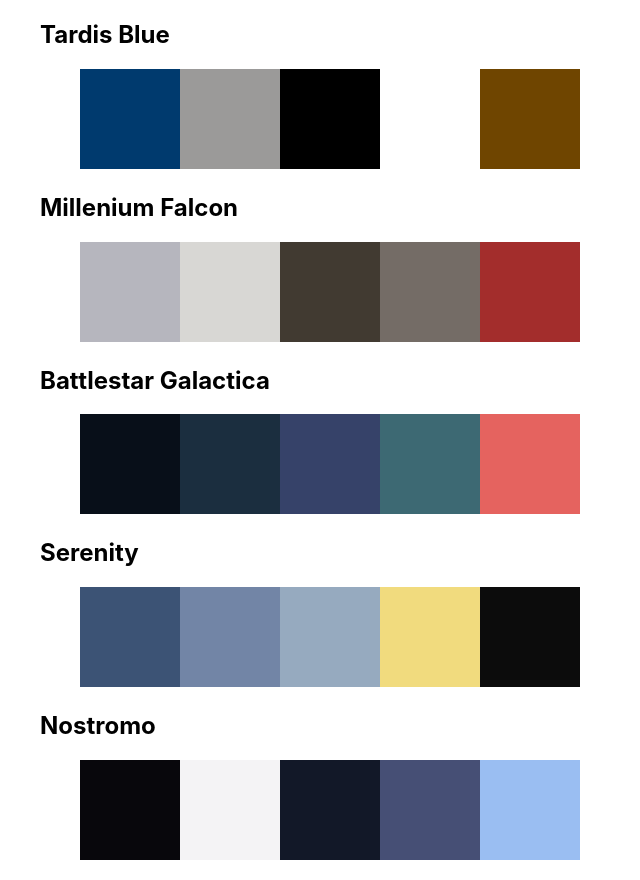
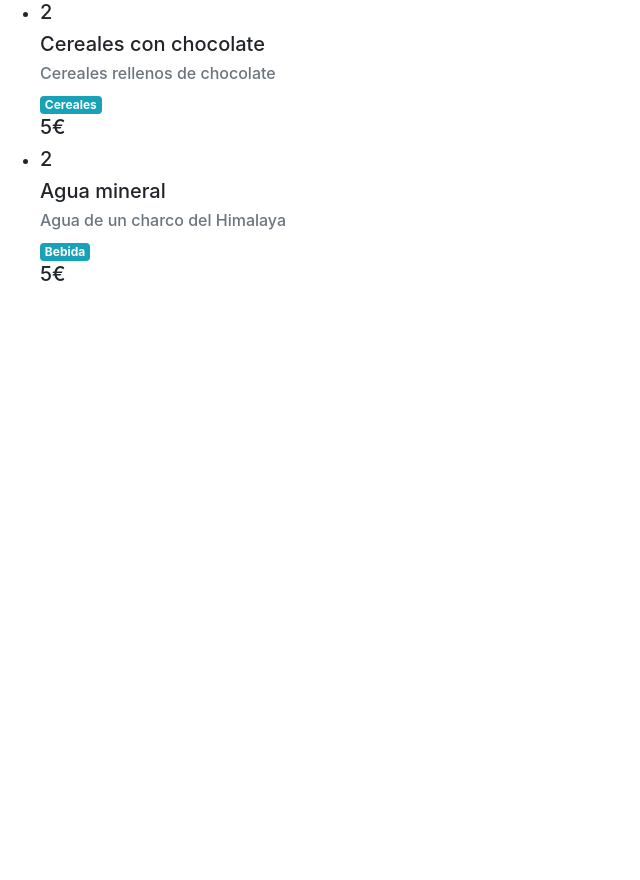
Before and after one commit to anniavdc/react-practice, a React (Create React App) app: page / in a window 1280 px wide. Shown: the whole page, without its empty margins (0-640 px from the left). After the commit the page ends 800 px from the top, so only its background shows below. Built offline with nearby package versions, Linux system fonts and the light colour scheme.

Commit message:
Add second exercise with arrays

```diff
--- a/public/index.html
+++ b/public/index.html
@@ -10,6 +10,7 @@
       user's mobile device or desktop. See https://developers.google.com/web/fundamentals/web-app-manifest/
     -->
     <link rel="manifest" href="%PUBLIC_URL%/manifest.json" />
+    <link rel="stylesheet" href="https://stackpath.bootstrapcdn.com/bootstrap/4.3.1/css/bootstrap.min.css" integrity="sha384-ggOyR0iXCbMQv3Xipma34MD+dH/1fQ784/j6cY/iJTQUOhcWr7x9JvoRxT2MZw1T" crossorigin="anonymous">
     <!--
       Notice the use of %PUBLIC_URL% in the tags above.
       It will be replaced with the URL of the `public` folder during the build.
--- /dev/null
+++ b/src/App2.js
@@ -0,0 +1,49 @@
+import React from "react";
+import App2Item from './App2Item';
+
+const items = [
+  {
+    name: "Cereales con chocolate",
+    description: "Cereales rellenos de chocolate",
+    quantity: 2,
+    category: "Cereales",
+    price: 5
+  },
+  {
+    name: "Hamburguesa con queso",
+    description: "Hamburguesa rica y saludable",
+    quantity: 1,
+    category: "Fast-food",
+    price: 15
+  },
+  {
+    name: "Agua mineral",
+    description: "Agua de un charco del Himalaya",
+    quantity: 2,
+    category: "Bebida",
+    price: 5
+  }
+];
+
+class App2 extends React.Component {
+    render() {
+      return (
+        <ul className="item-list">
+        {items
+        .filter(item=>(item.price<10))
+        .map(item=>(
+             <li>
+             <App2Item
+               name={item.name}
+               description={item.description}
+               quantity={item.quantity}
+               category={item.category}
+               price={item.price}
+             />
+           </li>
+        ))}
+        </ul>
+      );
+    }
+  }
+export default App2;
--- /dev/null
+++ b/src/App2Item.js
@@ -0,0 +1,19 @@
+import React from "react";
+
+class App2Item extends React.Component {
+    render() {
+      return (
+        <div className="item">
+          <h5 className="quantity">{this.props.quantity}</h5>
+          <div>
+            <h5>{this.props.name}</h5>
+            <h6 className="text-muted">{this.props.description}</h6>
+          </div>
+          <div className="badge badge-info">{this.props.category}</div>
+          <h5 className="price">{this.props.price}€</h5>
+        </div>
+      );
+    }
+  }
+
+export default App2Item;
--- a/src/index.js
+++ b/src/index.js
@@ -1,6 +1,6 @@
 import React from 'react';
 import ReactDOM from 'react-dom';
 import './index.css';
-import App from './App';
+import App2 from './App2';
 
-ReactDOM.render(<App />, document.getElementById('root'));
+ReactDOM.render(<App2 />, document.getElementById('root'));
```
